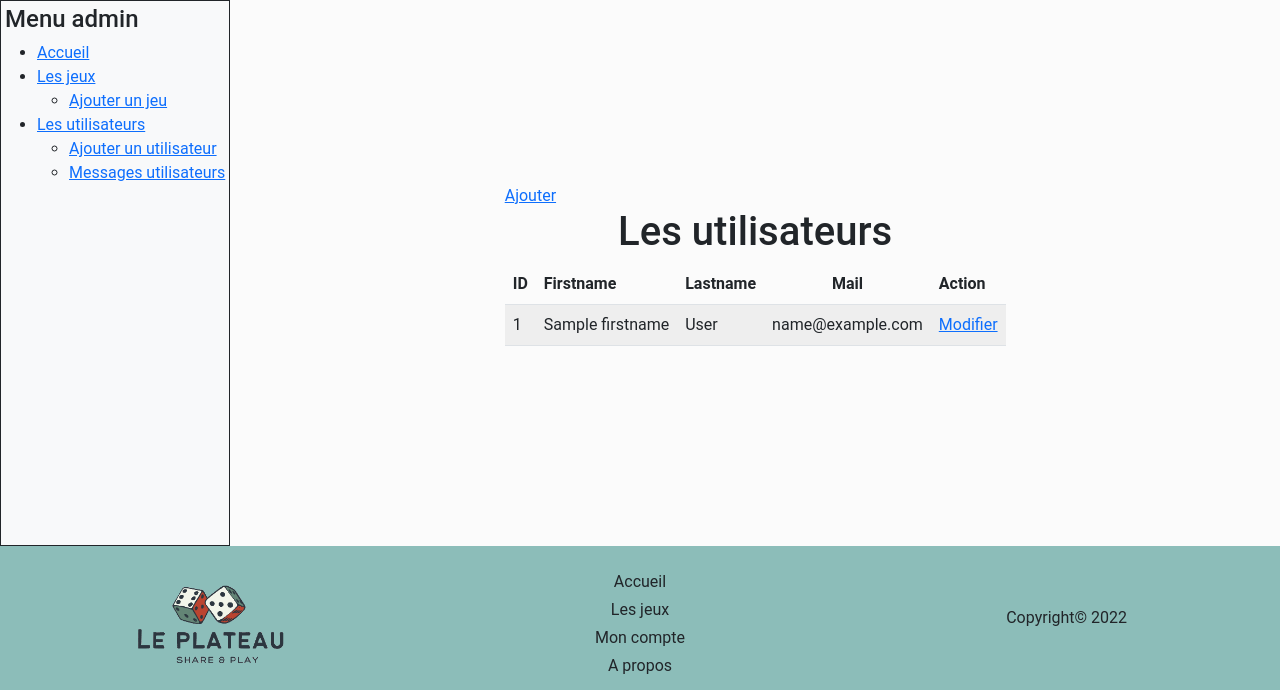
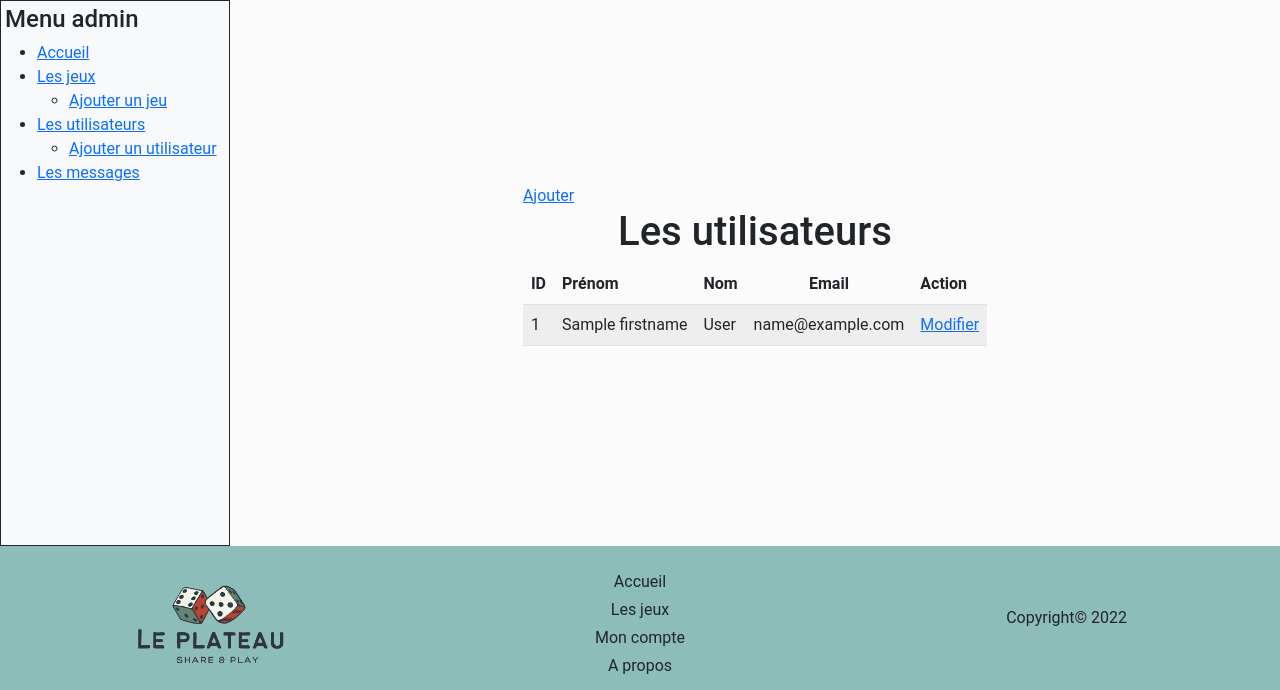
Before and after one commit to WildCodeSchool/2022_09_PHP_Lyon_Le_plateau, a PHP site: template src/View/User/index.html.twig in a window 1280 px wide. Shown: the part 110-800 px from the top of the page. Run offline with PHP 8.4, Linux system fonts and the light colour scheme; the template is opened without the code that fills it: most values are stand-ins (such as "Sample title", 1, 10 or a date in 2020); some libraries are stand-ins or nearby versions.

Commit message:
US_contact: (1) Modification of link display to message page in nav admin, (2) Modification of h1 title in contact/index.html.twig

```diff
--- a/le_plateau.sql
+++ b/le_plateau.sql
@@ -37,7 +37,7 @@ VALUES
 ('Jerome', 'Dannfald', 'j.dannfald@gmail.com', '$2y$10$jWvlhE5tE5vmXzZ3E0R0a.rXEvajAFnF8Fw6XeVYCaTB6nCqqr7xm', false),
 ('Charlene', 'Da Rugna', 'c.darugna@gmail.com', '$2y$10$STEv7r3mRow93gvK7hcTkuhlQgwfXeZVRXoVs62bu4LiRUWabMZA6', false),
 ('Kevin', 'Albespy', 'k.albespy@gmail.com', '$2y$10$BzZjamtUMbI/AJVspRVbheERQx8vPp8vcuaBXvQFHkYjBbbUMSq1u', false),
-('Ibrahim', 'Mohamed', 'i.mohammed@gmail.com', '$2y$10$h086skRCxEGu/N5S6JXlo.6GQzsRd5gLrV9LLjLb42ElBROnaXLia', false),
+('Ibrahim', 'Mohamed', 'i.mohamed@gmail.com', '$2y$10$h086skRCxEGu/N5S6JXlo.6GQzsRd5gLrV9LLjLb42ElBROnaXLia', false),
 ('Matthieu', 'Dufloux', 'm.dufloux@gmail.com', '$2y$10$NzekPyv21wpqy.yBjoBo4e7ra5hzVNBaSAOkeSdJqut4rOVvzbsWu',false);
 
 /* MDP EN CLAIR :
--- a/src/View/Contact/index.html.twig
+++ b/src/View/Contact/index.html.twig
@@ -7,7 +7,7 @@
 		{% include 'components/_navAdmin.html.twig' %}
 
 		<section class="m-5">
-			<h1 class="text-center">Messages utilisateurs</h1>
+			<h1 class="text-center">Les messages</h1>
 
 			<table class="mt-3 table table-striped">
 				<thead>
--- a/src/View/User/index.html.twig
+++ b/src/View/User/index.html.twig
@@ -14,9 +14,9 @@
 				<thead>
 					<tr>
 						<th>ID</th>
-						<th>Firstname</th>
-						<th>Lastname</th>
-						<th class="text-center">Mail</th>
+						<th>Prénom</th>
+						<th>Nom</th>
+						<th class="text-center">Email</th>
 						<th>Action</th>
 					</tr>
 				</thead>
--- a/src/View/components/_navAdmin.html.twig
+++ b/src/View/components/_navAdmin.html.twig
@@ -16,9 +16,14 @@
 			<a href="/users/show">Les utilisateurs</a>
 		</li>
 		<ul>
-			<li><a href="/users/add">Ajouter un utilisateur</a></li>
-			<li><a href="/contact/show">Messages utilisateurs</a></li>
+			<li>
+				<a href="/users/add">Ajouter un utilisateur</a>
+			</li>
 		</ul>
+		<li>
+			<a href="/contact/show">Les messages
+			</a>
+		</li>
 
 	</ul>
 </nav>
```
